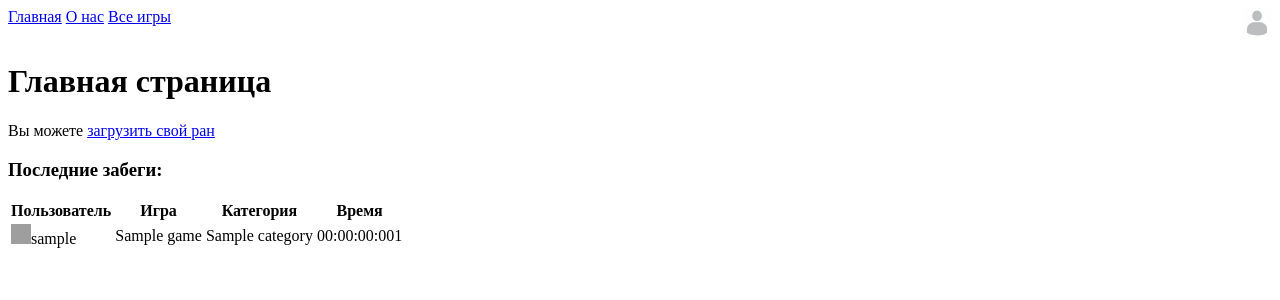
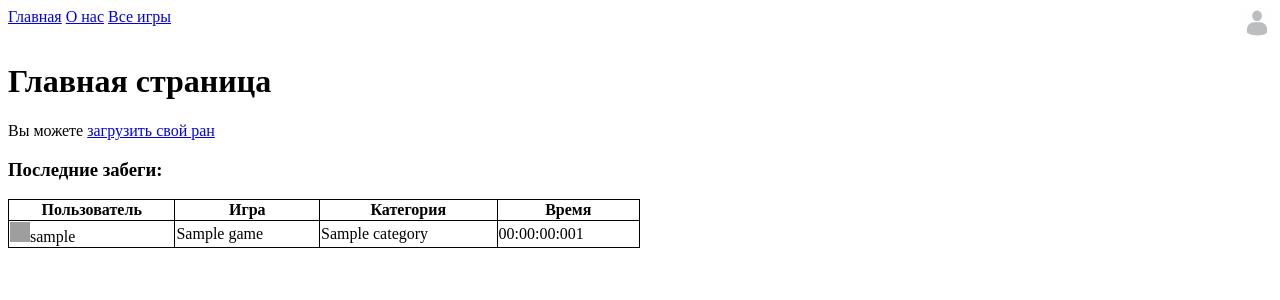
Before and after one commit to Karkusha23/Web-SpeedPortal, a Django app: page / in a window 1280 px wide. Shown: the top 300 px of the page. Run offline with Django 4.2, Linux system fonts and the light colour scheme; tables that the repository leaves empty hold one stand-in row (values such as "Sample post"); parts of the project's set-up code (start-up, migrations or seed data) failed here and were passed over; grey boxes are pictures that could not be loaded.

Commit message:
Minor changes

```diff
--- a/speedportal/main/templates/main/moderation.html
+++ b/speedportal/main/templates/main/moderation.html
@@ -32,7 +32,6 @@
             <td data-mousepopup="{% include 'main/userpopup.html' with user=run.user %}" onclick="location.href='{% url 'users:profile' run.user.slug %}'">{{ run.user.username }}</td>
             <td data-mousepopup="{% include 'main/runpopup.html' with run=run %}" onclick="location.href='{% url 'main:run' run.id %}'">{{ run.game_category.category.name }}</td>
             <td data-mousepopup="{% include 'main/runpopup.html' with run=run %}" onclick="location.href='{% url 'main:run' run.id %}'">{{ run.get_runtime_str }}</td>
-            <td><a href="{% url 'main:run' run.id %}">Перейти</a></td>
         </tr>
         {% endfor %}
     </table>
@@ -58,7 +57,6 @@
             <td data-mousepopup="{% include 'main/runpopup.html' with run=report.run %}" onclick="location.href='{% url 'main:run' report.run.id %}'">{{ report.run.get_runtime_str }}</td>
             <td data-mousepopup="{% include 'main/userpopup.html' with user=report.user %}" onclick="location.href='{% url 'users:profile' report.user.slug %}'">{{ report.user.username }}</td>
             <td data-mousepopup="{{ report.report_text }}">{{ report.get_short_text }}</td>
-            <td><a href="{% url 'main:run' report.run.id %}">Перейти</a></td>
         </tr>
         {% endfor %}
     </table>
--- a/speedportal/main/templates/main/runpopup.html
+++ b/speedportal/main/templates/main/runpopup.html
@@ -1,5 +1,7 @@
 <p><img src=&quot;{{ run.game_category.game.banner.url }}&quot; height=&quot;40&quot; width=&quot;256&quot;></p>
-{% if not run.is_validated and not run.is_rejected %}
+{% if run.user.is_banned %}
+<p><b>Внимание! Автор этого забега был забанен!</b></p>
+{% elif not run.is_validated and not run.is_rejected %}
 <p><i>Этот забег требует подтверждения!</i></p>
 {% elif run.is_rejected %}
 <p><b>Внимание! Этот забег отклонен модераторами!</b></p>
--- a/speedportal/main/templates/main/userpopup.html
+++ b/speedportal/main/templates/main/userpopup.html
@@ -1,5 +1,9 @@
 <h5><img src=&quot;{{ user.pfp.url }}&quot; height=&quot;30&quot; width=&quot;30&quot;>{{ user.username }}</h5>
+{% if user.is_banned %}
+<p><b>Этот пользователь забанен</b></p>
+{% else %}
 <p>{{ user.points }} очков</p>
 {% if user.is_moderator %}
 <p style=&quot;color:green&quot;>Модератор</p>
 {% endif %}
+{% endif %}
--- a/speedportal/main/views.py
+++ b/speedportal/main/views.py
@@ -8,7 +8,7 @@ from users.models import User, Moderator
 
 def index(request):
     context = {
-        'runs': Run.objects.all().order_by('-time_uploaded').prefetch_related('user', 'game_category', 'game_category__game', 'game_category__category')[:10]
+        'runs': Run.objects.filter(is_validated=True, user__is_banned=False).order_by('-time_uploaded').prefetch_related('user', 'game_category', 'game_category__game', 'game_category__category')[:10]
     }
     return render(request, 'main/index.html', context)
 
--- a/speedportal/static/style.css
+++ b/speedportal/static/style.css
@@ -2,3 +2,15 @@
   display: flex;
   justify-content: space-between;
 }
+
+table {
+    border: 1px solid;
+    border-collapse: collapse;
+    width: 50%;
+    th {
+        border: 1px solid;
+    }
+    td {
+        border: 1px solid;
+    }
+}
--- a/speedportal/users/templates/users/profile.html
+++ b/speedportal/users/templates/users/profile.html
@@ -16,6 +16,9 @@
     {% if user.id == user_to_show.id %}
     <a href="{% url 'users:profile_change' %}">Изменить</a>
     {% endif %}
+    {% if user_to_show.is_banned %}
+    <p><b>Этот пользователь забанен!</b></p>
+    {% else %}
     <p>Очки: {{ user_to_show.points }}</p>
     <p>О себе: {{ user_to_show.about }}</p>
     <p><a href="{% url 'main:user_runs' user_to_show.slug %}">Все забеги</a></p>
@@ -77,4 +80,5 @@
         </p>
     </form>
     {% endif %}
+    {% endif %}
 {% endblock %}
```
